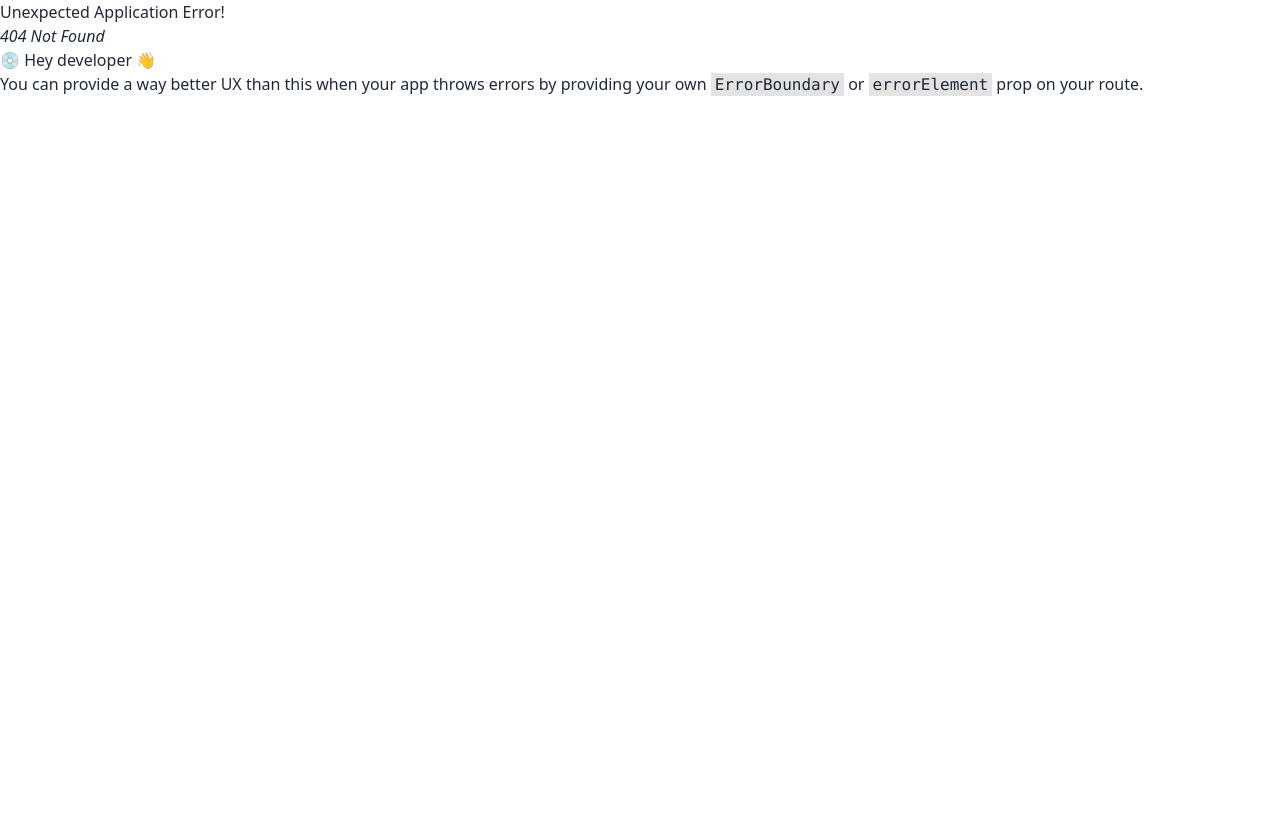
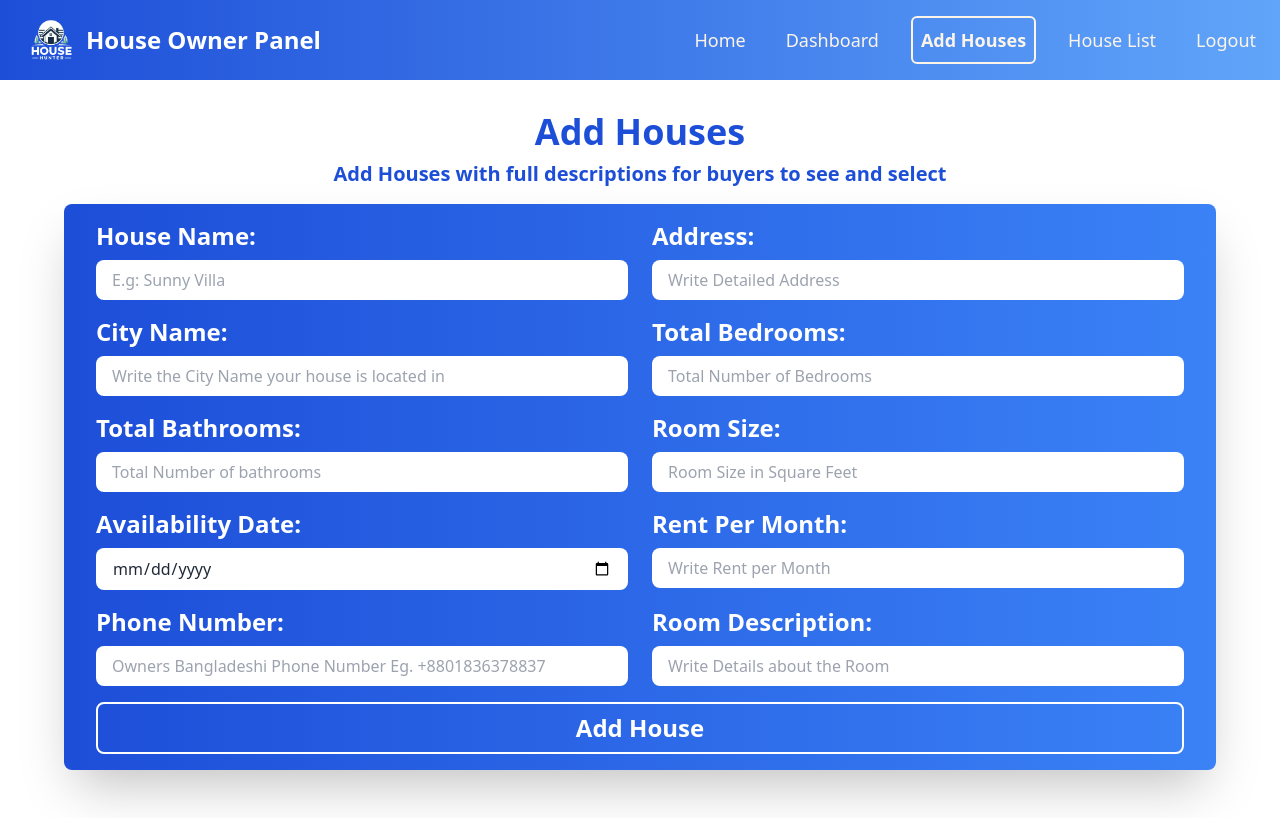
Before and after one commit to SajeedAninda/House-Hunter-Client, a React (Vite) app: page /houseOwner/addHouses in a window 1280 px wide. Before the commit this address had no page. Built offline with nearby package versions, Linux system fonts and the light colour scheme.

Commit message:
Designed Add house page

```diff
--- a/src/Pages/HouseOwner/AddHouses/addHouses.jsx
+++ b/src/Pages/HouseOwner/AddHouses/addHouses.jsx
@@ -1,11 +1,148 @@
 import React from 'react';
+import toast from 'react-hot-toast';
 
-const addHouses = () => {
+const AddHouses = () => {
+    let handleAddHouses = (e) => {
+        e.preventDefault();
+
+        let houseName = e.target.houseName.value;
+        let address = e.target.address.value;
+        let location = e.target.location.value;
+        let totalBedrooms = e.target.totalBedrooms.value;
+        let totalBathrooms = e.target.bathrooms.value;
+        let roomSize = e.target.roomSize.value;
+        let availableDate = e.target.availableDate.value;
+        let rent = e.target.rent.value;
+        let phoneNumber = e.target.phoneNumber.value;
+        let description = e.target.description.value;
+
+        if (phoneNumber.length !== 14 || !phoneNumber.startsWith("+880")) {
+            return toast.error("Please Enter a Valid Bangladeshi Number");
+        }
+
+        let houseDetails = { houseName, address, location, totalBedrooms, totalBathrooms, roomSize, availableDate, rent, phoneNumber, description };
+
+        console.log(houseDetails);
+    }
+
     return (
-        <div>
-            add house
+        <div className='py-8'>
+            <div className='space-y-2'>
+                <h1 className='text-blue-700 text-4xl font-bold text-center'>Add Houses</h1>
+                <h2 className='text-blue-700 text-xl font-bold text-center'>
+                    Add Houses with full descriptions for buyers to see and select
+                </h2>
+            </div>
+            <div className='w-[90%] my-4 mx-auto bg-gradient-to-r from-blue-700 to-blue-500 shadow-2xl rounded-lg'>
+                <div className='py-4 px-8'>
+                    <form onSubmit={handleAddHouses}>
+                        {/* 1st row */}
+                        <div className='flex gap-6 w-full'>
+                            <div className='flex-1'>
+                                <label className='text-white text-2xl font-bold text-center' htmlFor="houseName">
+                                    House Name:
+                                </label>
+                                <br />
+                                <input className='mt-2 px-4 w-full rounded-lg py-2' placeholder='E.g: Sunny Villa' type="text" name='houseName' id='houseName' required />
+                            </div>
+
+                            <div className='flex-1'>
+                                <label className='text-white text-2xl font-bold text-center' htmlFor="address">
+                                    Address:
+                                </label>
+                                <br />
+                                <input className='mt-2 px-4 w-full rounded-lg py-2' placeholder='Write Detailed Address' type="text" name='address' id='address' required />
+                            </div>
+                        </div>
+
+                        {/* 2nd row */}
+                        <div className='flex gap-6 w-full mt-4'>
+                            <div className='flex-1'>
+                                <label className='text-white text-2xl font-bold text-center' htmlFor="location">
+                                    City Name:
+                                </label>
+                                <br />
+                                <input className='mt-2 px-4 w-full rounded-lg py-2' placeholder='Write the City Name your house is located in' type="text" name='location' id='location' required />
+                            </div>
+
+                            <div className='flex-1'>
+                                <label className='text-white text-2xl font-bold text-center' htmlFor="bedroom">
+                                    Total Bedrooms:
+                                </label>
+                                <br />
+                                <input className='mt-2 px-4 w-full rounded-lg py-2' placeholder='Total Number of Bedrooms' type="number" name='totalBedrooms' id='totalBedrooms' required />
+                            </div>
+                        </div>
+
+                        {/* 3rd row */}
+                        <div className='flex gap-6 w-full mt-4'>
+                            <div className='flex-1'>
+                                <label className='text-white text-2xl font-bold text-center' htmlFor="bathrooms">
+                                    Total Bathrooms:
+                                </label>
+                                <br />
+                                <input className='mt-2 px-4 w-full rounded-lg py-2' placeholder='Total Number of bathrooms' type="number" name='bathrooms' id='bathrooms' required />
+                            </div>
+
+                            <div className='flex-1'>
+                                <label className='text-white text-2xl font-bold text-center' htmlFor="roomSize">
+                                    Room Size:
+                                </label>
+                                <br />
+                                <input className='mt-2 px-4 w-full rounded-lg py-2' placeholder='Room Size in Square Feet' type="number" name='roomSize' id='roomSize' required />
+                            </div>
+                        </div>
+
+                        {/* 4th row */}
+                        <div className='flex gap-6 w-full mt-4'>
+                            <div className='flex-1'>
+                                <label className='text-white text-2xl font-bold text-center' htmlFor="availableDate">
+                                    Availability Date:
+                                </label>
+                                <br />
+                                <input className='mt-2 px-4 w-full rounded-lg py-2' placeholder='Room Available From' type="date" name='availableDate' id='availableDate' required />
+                            </div>
+
+                            <div className='flex-1'>
+                                <label className='text-white text-2xl font-bold text-center' htmlFor="rent">
+                                    Rent Per Month:
+                                </label>
+                                <br />
+                                <input className='mt-2 px-4 w-full rounded-lg py-2' placeholder='Write Rent per Month' type="number" name='rent' id='rent' required />
+                            </div>
+                        </div>
+
+                        {/* 5th row */}
+                        <div className='flex gap-6 w-full mt-4'>
+                            <div className='flex-1'>
+                                <label className='text-white text-2xl font-bold text-center' htmlFor="phoneNumber">
+                                    Phone Number:
+                                </label>
+                                <br />
+                                <input className='mt-2 px-4 w-full rounded-lg py-2' placeholder='Owners Bangladeshi Phone Number Eg. +8801836378837' type="tel" name='phoneNumber' id='phoneNumber' required />
+                            </div>
+
+                            <div className='flex-1'>
+                                <label className='text-white text-2xl font-bold text-center' htmlFor="description">
+                                    Room Description:
+                                </label>
+                                <br />
+                                <input className='mt-2 px-4 w-full rounded-lg py-2' placeholder='Write Details about the Room' type="text" name='description' id='description' required />
+                            </div>
+                        </div>
+
+
+
+                        {/* BUTTON  */}
+                        <button className='w-full mt-4 rounded-lg bg-transparent py-2 text-2xl font-bold border-2 border-white text-white hover:bg-white hover:border-white hover:text-blue-700 transition ease-in-out delay-50'>
+                            Add House
+                        </button>
+                    </form>
+                </div>
+            </div>
+
         </div>
     );
 };
 
-export default addHouses;
+export default AddHouses;
```
Also changed, not shown: src/main.jsx (+6 -1 lines).
